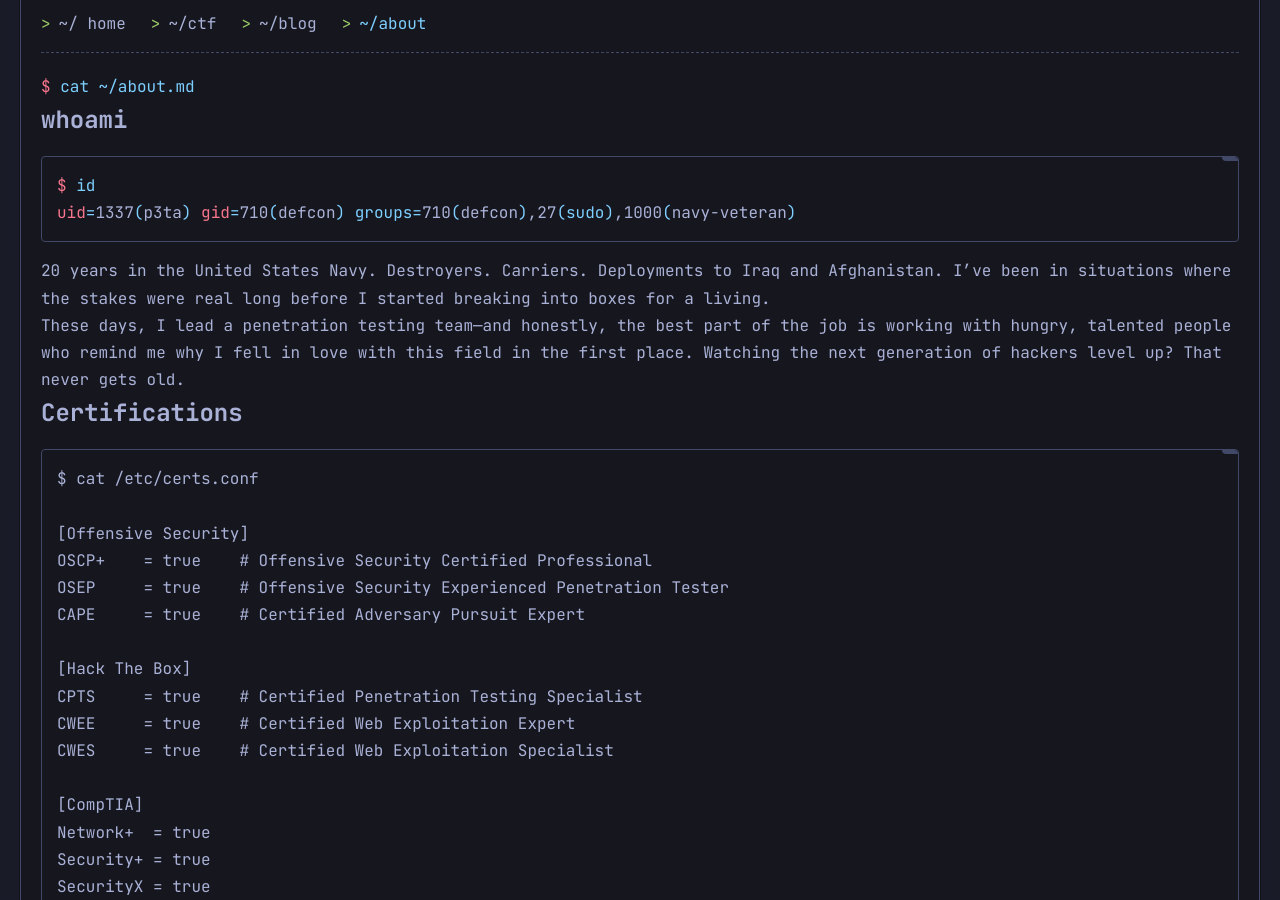
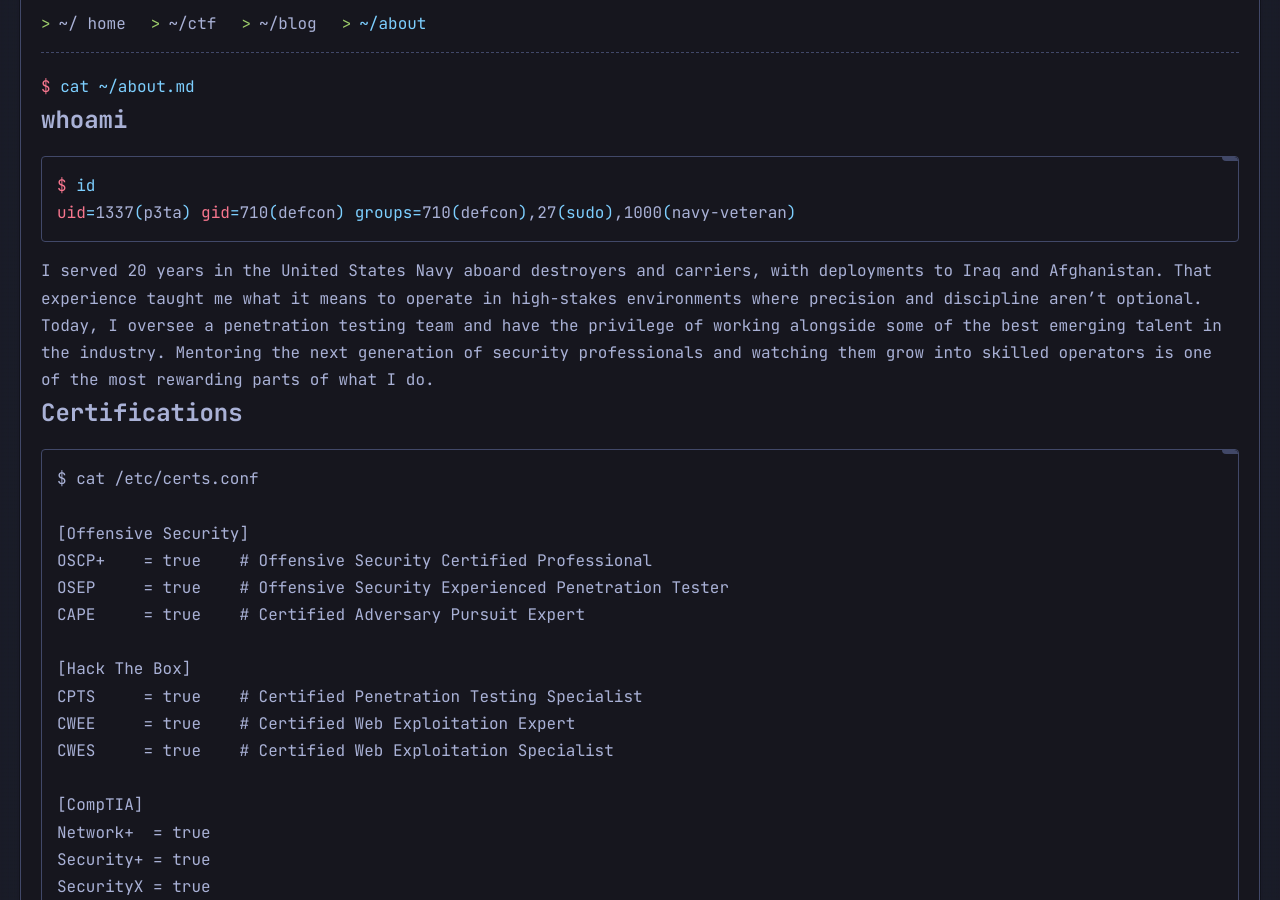
Before and after one commit to p3ta00/p3ta00.github.io, a Jekyll site: the page built from about.md, in a window 1280 px wide and 900 px high, scrolled down 334 px. Built offline with Jekyll 4.4.1, drawn with Linux system fonts in a browser that asks for light colours.

Commit message:
Polish intro section for professional tone

````diff
--- a/about.md
+++ b/about.md
@@ -16,9 +16,9 @@ $ id
 uid=1337(p3ta) gid=710(defcon) groups=710(defcon),27(sudo),1000(navy-veteran)
 ```
 
-20 years in the United States Navy. Destroyers. Carriers. Deployments to Iraq and Afghanistan. I've been in situations where the stakes were real long before I started breaking into boxes for a living.
+I served 20 years in the United States Navy aboard destroyers and carriers, with deployments to Iraq and Afghanistan. That experience taught me what it means to operate in high-stakes environments where precision and discipline aren't optional.
 
-These days, I lead a penetration testing team—and honestly, the best part of the job is working with hungry, talented people who remind me why I fell in love with this field in the first place. Watching the next generation of hackers level up? That never gets old.
+Today, I oversee a penetration testing team and have the privilege of working alongside some of the best emerging talent in the industry. Mentoring the next generation of security professionals and watching them grow into skilled operators is one of the most rewarding parts of what I do.
 
 ## Certifications
 
````
